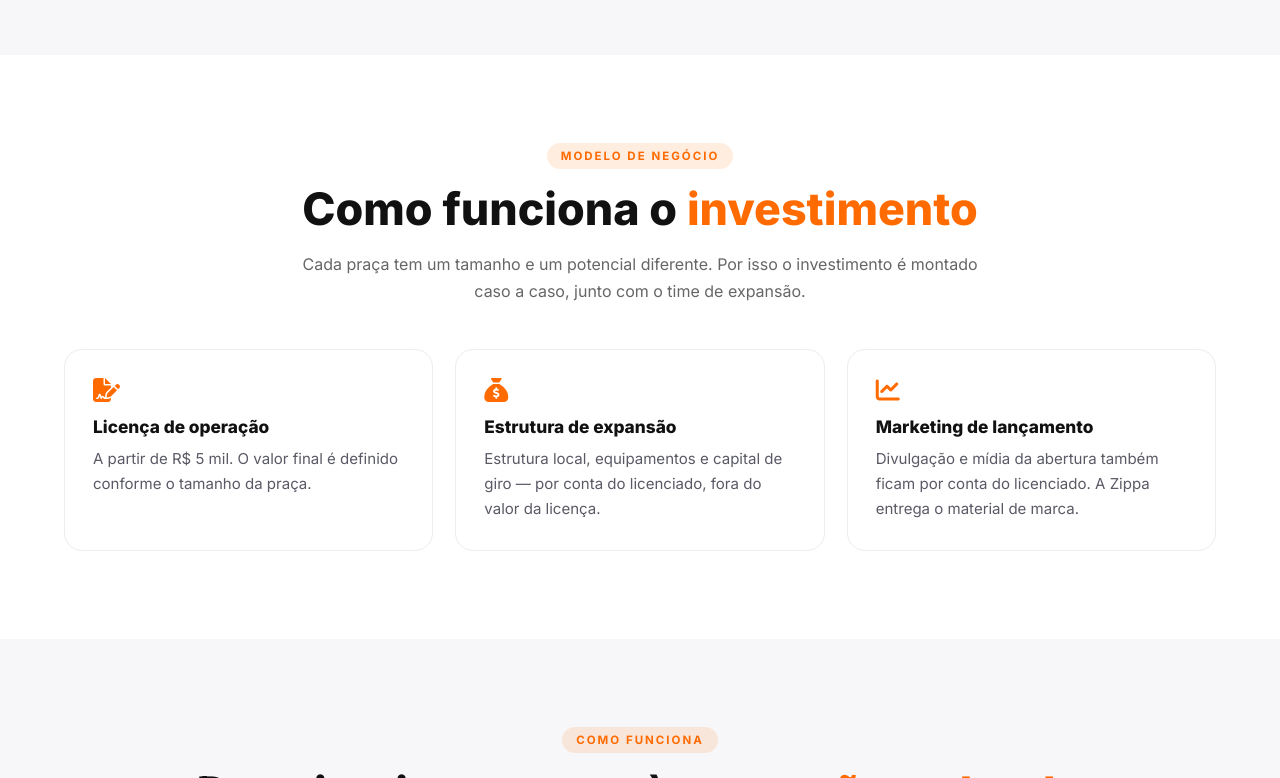
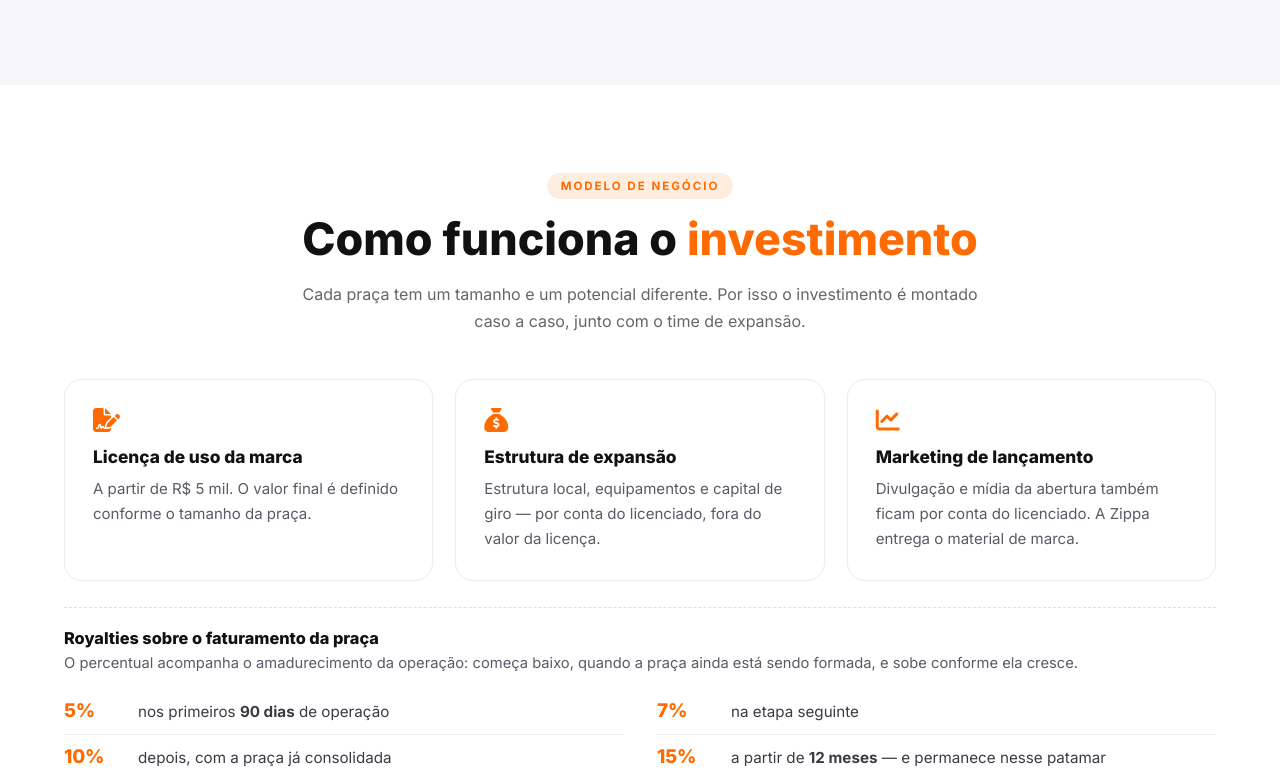
Before and after one commit to NexaLabsLTDA/zippa-site, a plain HTML site: page licenca.html in a window 1280 px wide. Shown: the part 2022-2800 px from the top of the page. Drawn offline with Linux system fonts and the light colour scheme.

Commit message:
Licença de marca: royalties publicados na escada real
- Página de licença ganha o bloco de royalties sobre o faturamento da
  praça: 5% nos primeiros 90 dias, 7% na etapa seguinte, 10% depois e
  15% a partir de 12 meses, mantido.
- Central de Ajuda ganha a pergunta 'Como funcionam os royalties?'
  (26 perguntas, schema em paridade) e a resposta de custo passa a
  citar a licença de uso da marca.
- Investidores: resposta do modelo atualizada com a escada de royalties.
- Hero e card do modelo passam a dizer 'licença de uso da marca'.

```diff
--- a/licenca.html
+++ b/licenca.html
@@ -82,6 +82,17 @@
       .p-hero-split { grid-template-columns: 1fr; gap: 32px; }
       .p-hero .p-stats { margin-top: 36px; }
     }
+
+/* ===== ROYALTIES ===== */
+.roy{margin-top:26px;border-top:1px dashed rgba(0,0,0,.12);padding-top:20px}
+.roy-h{font-size:1.02rem;font-weight:800;margin:0 0 4px;color:#111}
+.roy-sub{font-size:.92rem;color:#5a5a66;margin:0 0 14px;line-height:1.6}
+.roy-list{display:grid;grid-template-columns:1fr;gap:0}
+.roy-row{display:flex;align-items:baseline;gap:16px;padding:10px 0;border-bottom:1px solid rgba(0,0,0,.07)}
+.roy-row:last-child{border-bottom:0}
+.roy-p{font-weight:800;font-size:1.18rem;color:#FF6B00;min-width:58px;letter-spacing:-.01em}
+.roy-l{font-size:.95rem;color:#3a3a44;line-height:1.5}
+@media (min-width:760px){.roy-list{grid-template-columns:1fr 1fr;column-gap:34px}}
 
 /* ===== FUNIL DE LICENÇA ===== */
 #funil-licenca {
@@ -224,7 +235,7 @@
         <div class="p-hero-copy">
       <span class="section-tag">🤝 Licença Zippa</span>
       <h1>Leve a Zippa<br>para a sua cidade</h1>
-      <p class="lead">Mobilidade e delivery em uma só operação. A Zippa já roda em cinco cidades do Paraná — e está abrindo novas praças para quem quer empreender com uma marca que o cliente já conhece.</p>
+      <p class="lead">Licença de uso da marca Zippa para operar mobilidade e delivery na sua cidade. A Zippa já roda em cinco praças do Paraná — e está abrindo novas para quem quer empreender com uma marca que o cliente já conhece.</p>
       <div class="p-ctas">
         <a href="#cadastro" class="btn btn-primary btn-lg"><i class="fas fa-handshake"></i> Quero ser licenciado</a>
         <a href="https://wa.me/554431421244?text=Tenho%20interesse%20em%20uma%20licença%20Zippa" target="_blank" class="btn btn-outline" style="border-color:rgba(255,255,255,0.35);color:#fff;"><i class="fab fa-whatsapp"></i> Falar agora</a>
@@ -307,7 +318,7 @@
       <div class="p-grid c3">
         <div class="p-card">
           <i class="fas fa-file-signature p-ico"></i>
-          <h3>Licença de operação</h3>
+          <h3>Licença de uso da marca</h3>
           <p>A partir de R$ 5 mil. O valor final é definido conforme o tamanho da praça.</p>
         </div>
         <div class="p-card">
@@ -319,6 +330,17 @@
           <i class="fas fa-chart-line p-ico"></i>
           <h3>Marketing de lançamento</h3>
           <p>Divulgação e mídia da abertura também ficam por conta do licenciado. A Zippa entrega o material de marca.</p>
+        </div>
+      </div>
+
+      <div class="roy">
+        <p class="roy-h">Royalties sobre o faturamento da praça</p>
+        <p class="roy-sub">O percentual acompanha o amadurecimento da operação: começa baixo, quando a praça ainda está sendo formada, e sobe conforme ela cresce.</p>
+        <div class="roy-list">
+          <div class="roy-row"><span class="roy-p">5%</span><span class="roy-l">nos primeiros <strong>90 dias</strong> de operação</span></div>
+          <div class="roy-row"><span class="roy-p">7%</span><span class="roy-l">na etapa seguinte</span></div>
+          <div class="roy-row"><span class="roy-p">10%</span><span class="roy-l">depois, com a praça já consolidada</span></div>
+          <div class="roy-row"><span class="roy-p">15%</span><span class="roy-l">a partir de <strong>12 meses</strong> — e permanece nesse patamar</span></div>
         </div>
       </div>
     </div>
```
Also changed, not shown: ajuda.html (+9 -0 lines), investidores.html (+1 -1 lines).
